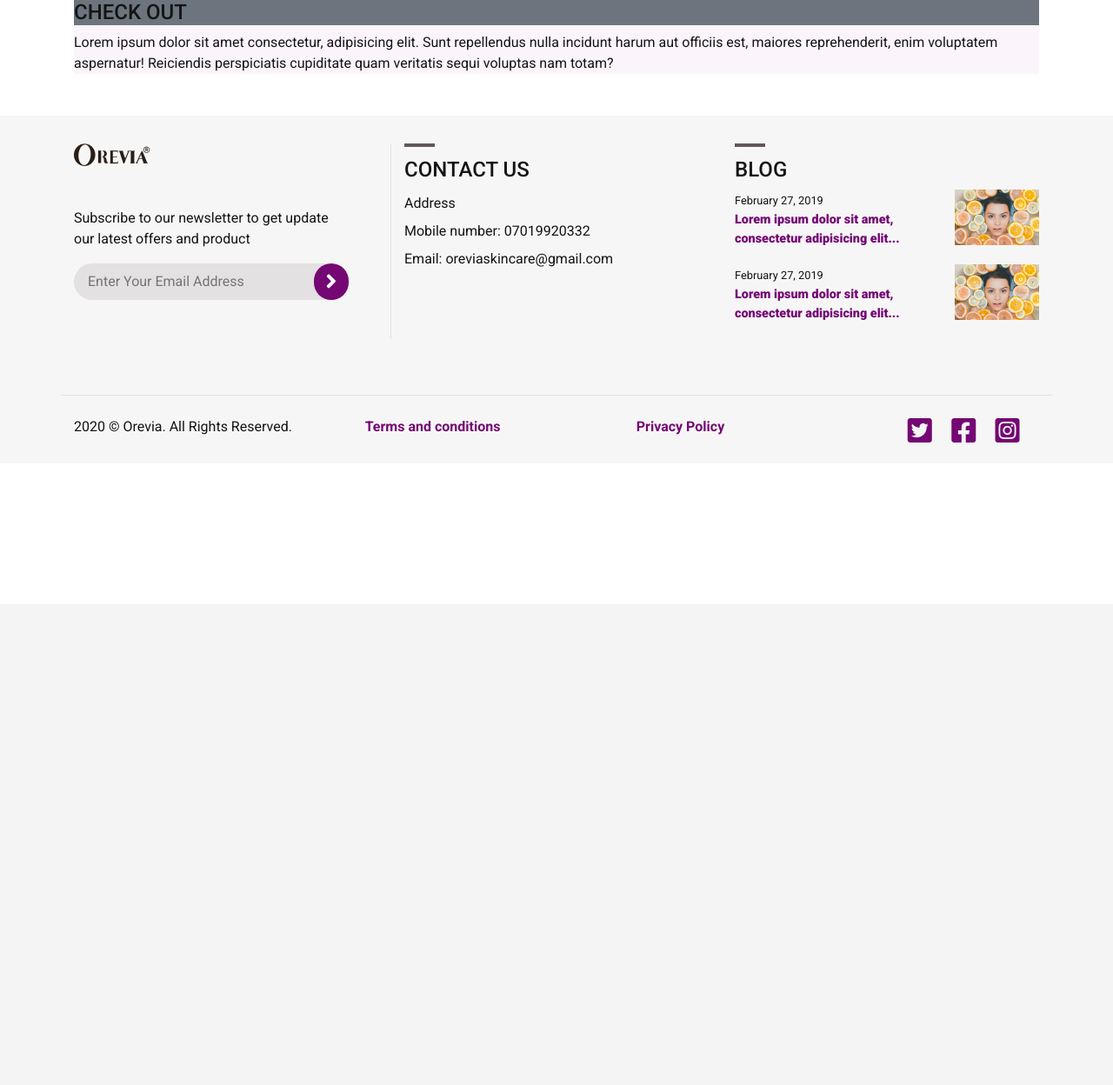
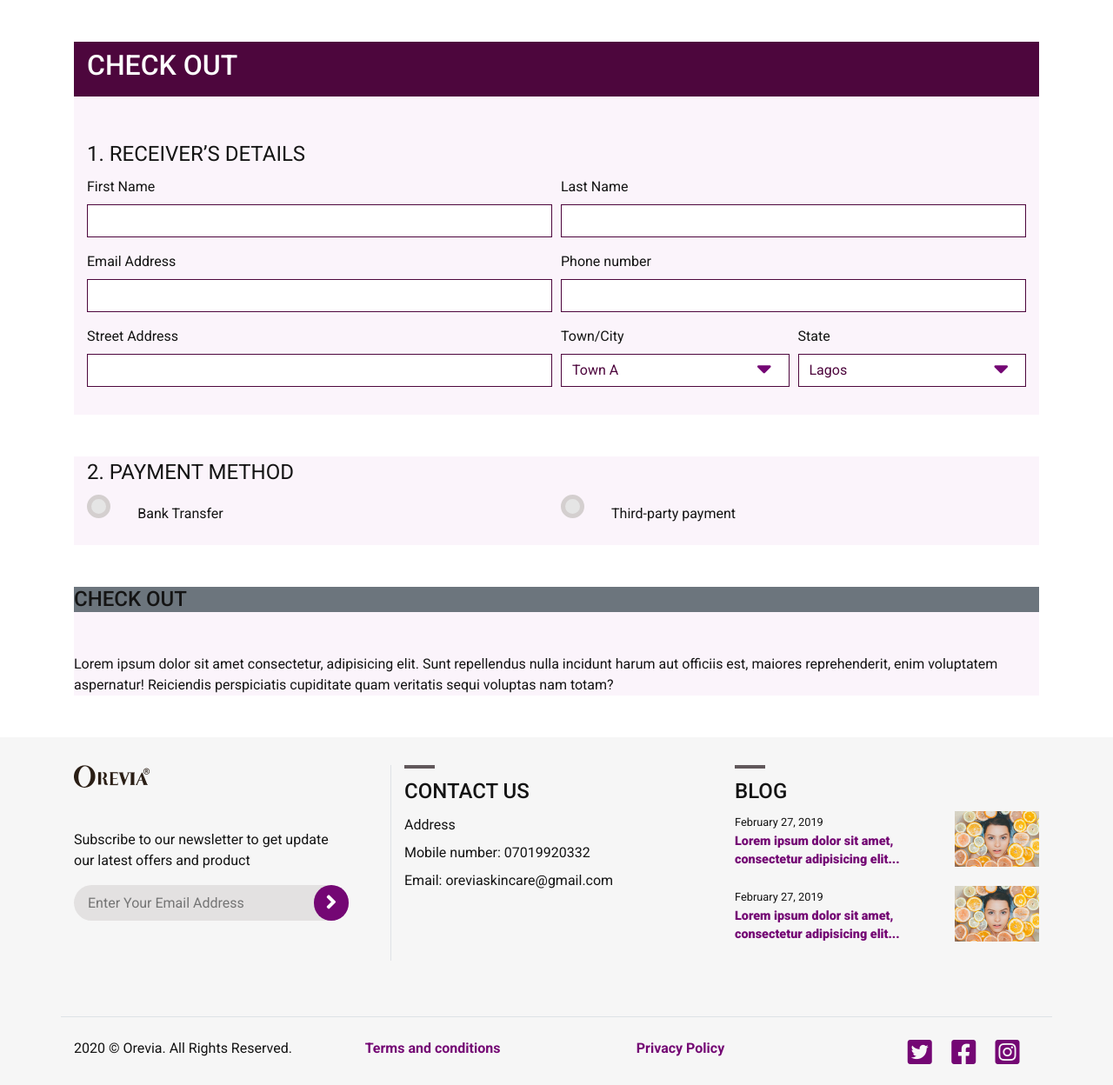
Before and after one commit to iballi2017/orevia, a PHP site: page /views/checkout.php in a window 1280 px wide. Shown: the part 105-1353 px from the top of the page at 87% size. Before the commit the page ends 614 px from the top, so only its background shows below. Run offline with PHP 8.4, Linux system fonts and the light colour scheme; some libraries are stand-ins or nearby versions.

Commit message:
3/05/2020

```diff
--- a/css/main.css
+++ b/css/main.css
@@ -78,10 +78,27 @@ button:focus {
 .bg-primary-clr {
   background-color: #740774;
   color: #ffffff; }
-  .bg-primary-clr:hover {
+
+a.bg-primary-clr {
+  background-color: #740774;
+  color: #ffffff; }
+  a.bg-primary-clr:hover {
     background-color: #4d063d;
     color: #ffffff; }
-  .bg-primary-clr:focus {
+  a.bg-primary-clr:focus {
+    outline: 0; }
+
+.bg-secondary-clr {
+  background-color: #4d063d;
+  color: #ffffff; }
+
+a.bg-secondary-clr {
+  background-color: #4d063d;
+  color: #ffffff; }
+  a.bg-secondary-clr:hover {
+    background-color: #4d063d;
+    color: #ffffff; }
+  a.bg-secondary-clr:focus {
     outline: 0; }
 
 .form-title {
@@ -404,6 +421,26 @@ form .selectOptionStyle {
   #forgot-password-page .inner-wrapper input[type="text"] {
     width: 70%; }
 
+[type="radio"] {
+  opacity: 0;
+  position: absolute; }
+
+.custom-radio {
+  --size: 1.7em;
+  display: inline-block;
+  background-color: #e5e5e5;
+  width: var(--size);
+  height: var(--size);
+  margin-right: var(--size);
+  cursor: pointer;
+  border: 5px solid #d4cfcf;
+  border-radius: 50%;
+  transform: scale(1);
+  transition: transform 300ms ease-in-out; }
+
+[type="radio"]:checked + label .custom-radio {
+  background: #4d063d; }
+
 footer {
   background-color: #f6f6f6; }
   footer .newsletter-form-grp {
--- a/scss/main.scss
+++ b/scss/main.scss
@@ -104,6 +104,25 @@ button {
 
 .bg-primary-clr {
     background-color: $primary-clr;
+    color: $white;
+}
+a.bg-primary-clr {
+    background-color: $primary-clr;
+    color: $white;
+    &:hover {
+        background-color: $secondary-clr;
+        color: $white;
+    }
+    &:focus {
+        outline: 0;
+    }
+}
+.bg-secondary-clr {
+    background-color: $secondary-clr;
+    color: $white;
+}
+a.bg-secondary-clr {
+    background-color: $secondary-clr;
     color: $white;
     &:hover {
         background-color: $secondary-clr;
@@ -520,6 +539,34 @@ form {
     }
 }
 
+//##### Checkout page
+[type="radio"] {
+    opacity: 0;
+    position: absolute;
+}
+.custom-radio {
+    --size: 1.7em;
+    display: inline-block;
+    background-color: #e5e5e5;
+    width: var(--size);
+    height: var(--size);
+    margin-right: var(--size);
+    cursor: pointer;
+    border: 5px solid #d4cfcf;
+    border-radius: 50%;
+    transform: scale(1);
+    transition: transform 300ms ease-in-out;
+}
+
+[type="radio"]:checked + label .custom-radio {
+    background: $secondary-clr;
+    // box-shadow: inset 0 0 0 3px white;
+}
+
+[type="radio"]:checked + label {
+    // opacity: 0.5;
+}
+
 footer {
     background-color: #f6f6f6;
 
--- a/views/checkout.php
+++ b/views/checkout.php
@@ -4,20 +4,105 @@
 <main id="checkout-page">
 
     <div class="container">
-        <div class="inner-wrapper form-wrapper">
-            <!-- <section class="row">
-                <div class="col form-wrapper"> -->
+        <form action="#">
+            <div class="inner-wrapper form-wrapper">
 
-            <div class="section-head bg-secondary">
-                <h4>CHECK OUT</h4>
+                <div class="section-head bg-secondary-clr my-5">
+                    <div class="container py-2">
+                        <h2>CHECK OUT</h2>
+                    </div>
+                </div>
+
+                <fieldset class="container">
+                    <legend>1. RECEIVER’S DETAILS</legend>
+
+                    <div class="form-row">
+                        <div class="form-group col-md-6">
+                            <label for="inputFirstName">First Name</label>
+                            <input type="text" class="form-control" id="inputFirstName">
+                        </div>
+                        <div class="form-group col-md-6">
+                            <label for="lastFirstName">Last Name</label>
+                            <input type="text" class="form-control" id="lastFirstName">
+                        </div>
+                    </div>
+
+                    <div class="form-row">
+                        <div class="form-group col-md-6">
+                            <label for="inputEmail">Email Address</label>
+                            <input type="email" class="form-control" id="inputEmail">
+                        </div>
+                        <div class="form-group col-md-6">
+                            <label for="lastPhone">Phone number</label>
+                            <input type="text" class="form-control" id="lastPhone">
+                        </div>
+                    </div>
+
+                    <div class="form-row">
+                        <div class="form-group col-md-6">
+                            <label for="inputStreet">Street Address</label>
+                            <input type="text" class="form-control" id="inputStreet">
+                        </div>
+                        <div class="form-group col-md-6">
+
+                            <div class="form-row">
+                                <div class="form-group col-md-6">
+                                    <label for="town_city">Town/City</label>
+                                    <div class="select-wrapper">
+                                        <select class="form-control rounded-0" name="town_city" id="town_city">
+                                            <option value="Town A">Town A</option>
+                                            <option value="Town B">Town B</option>
+                                        </select>
+                                    </div>
+                                </div>
+                                <div class="form-group col-md-6">
+                                    <label for="state">State</label>
+                                    <div class="select-wrapper">
+                                        <select class="form-control rounded-0" name="state" id="state">
+                                            <option value="Lagos">Lagos</option>
+                                            <option value="Abuja">Abuja</option>
+                                        </select>
+                                    </div>
+                                </div>
+                            </div>
+                        </div>
+                    </div>
+                </fieldset>
             </div>
-            <p>Lorem ipsum dolor sit amet consectetur, adipisicing elit. Sunt repellendus nulla incidunt harum aut
-                officiis est, maiores reprehenderit, enim voluptatem aspernatur! Reiciendis perspiciatis cupiditate quam
-                veritatis sequi voluptas nam totam?</p>
+            <div class="inner-wrapper form-wrapper mt-5">
 
-            <!-- </div>
-            </section> -->
-        </div>
+                <fieldset class="container">
+                    <legend>2. PAYMENT METHOD</legend>
+
+                    <div class="form-row form-group">
+                        <div class="col">
+                            <input type="radio" id="bank_transfer" name="payment_method" value="Bank Transfer">
+                            <label for="bank_transfer">
+                                <span class="custom-radio"></span>
+                                Bank Transfer</label>
+
+                        </div>
+                        <div class="col">
+
+                            <input type="radio" id="third_party" name="payment_method" value="Third_party payment">
+                            <label for="third_party">
+                                <span class="custom-radio"></span>
+                                Third-party payment</label>
+                        </div>
+                    </div>
+                </fieldset>
+            </div>
+            <div class="inner-wrapper form-wrapper mt-5">
+
+                <div class="section-head bg-secondary my-5">
+                    <h4>CHECK OUT</h4>
+                </div>
+                <p>Lorem ipsum dolor sit amet consectetur, adipisicing elit. Sunt repellendus nulla incidunt harum aut
+                    officiis est, maiores reprehenderit, enim voluptatem aspernatur! Reiciendis perspiciatis cupiditate
+                    quam
+                    veritatis sequi voluptas nam totam?</p>
+            </div>
+        </form>
     </div>
 
 
```
